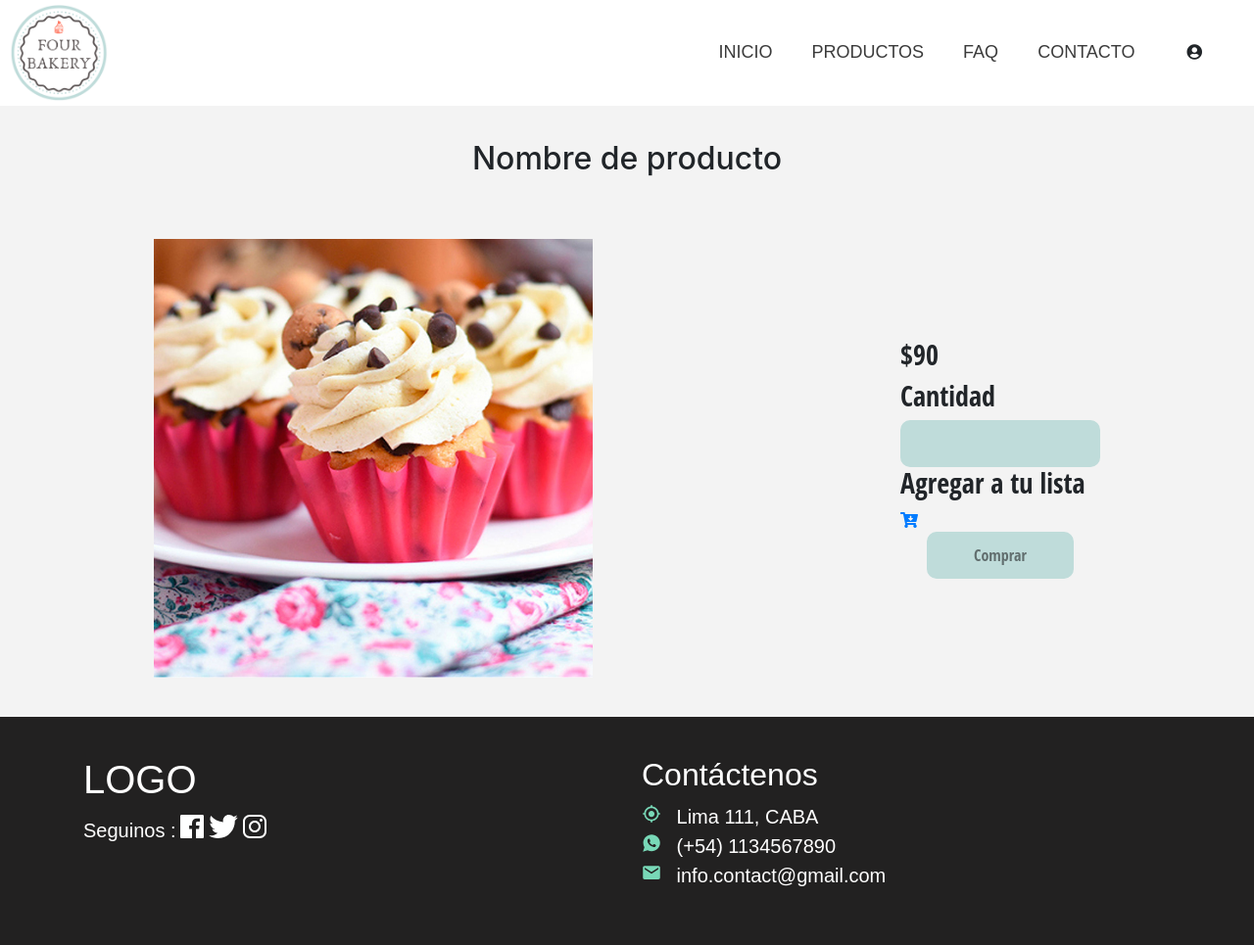
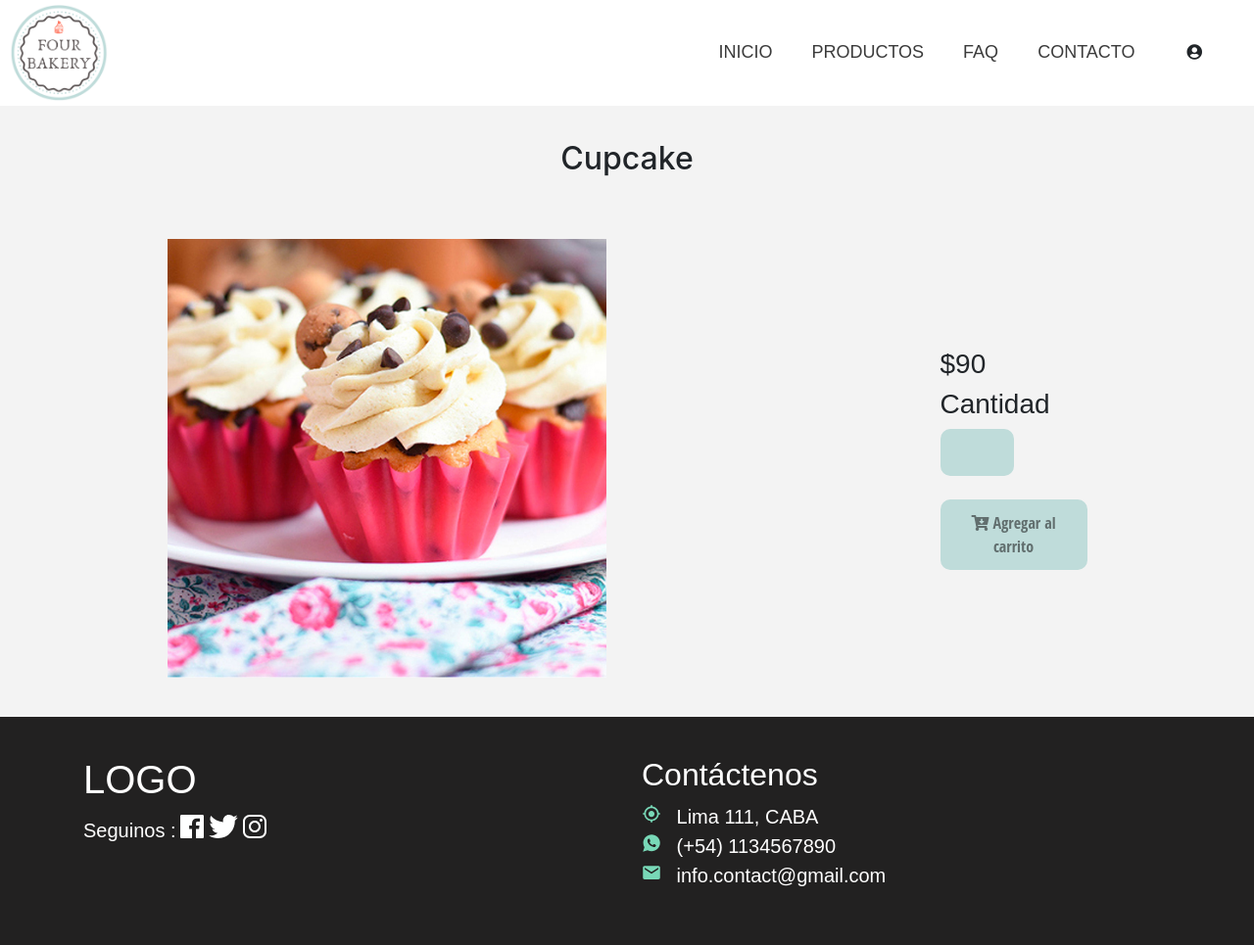
Before and after one commit to mar-p98/Proyecto, a PHP site: page /vistaDelProducto.php?producto=1 in a window 1280 px wide. Shown: the whole page at 98% size. Run offline with PHP 8.4, Linux system fonts and the light colour scheme; some libraries are stand-ins or nearby versions.

Commit message:
Agregar carrito con php

```diff
--- a/css/vista-del-producto.css
+++ b/css/vista-del-producto.css
@@ -19,8 +19,7 @@
   background-color:#BFDCDA;
   border-radius: 10px;
   border: none;
-  font-family: 'Open Sans Condensed', sans-serif;
-
+  font-family:'Raleway', sans-serif;
 }
 
 .img{
@@ -53,7 +52,7 @@ img{
 
 .alineacionTexto{
   padding: 40px;
-  font-family:'Open Sans Condensed', sans-serif;
+  font-family: 'Raleway', sans-serif;
 }
 
 .nombreDeProducto{
--- a/vistaDelProducto.php
+++ b/vistaDelProducto.php
@@ -3,6 +3,20 @@
   $contenido_archivo = file_get_contents('json/productos.json');
   $productos = json_decode($contenido_archivo, true);
   $producto = $productos[$idProducto];
+
+  if (isset($_GET['agregar'])) {
+    session_start();
+
+    if (isset($_SESSION['carrito'])) {
+      $carrito = $_SESSION['carrito'];
+    } else {
+      $carrito = [];
+    }
+
+    $carrito[] = $producto;
+    $_SESSION['carrito'] = $carrito;
+    header('location:vistaCarrito.php');
+  }
 
 ?>
 
@@ -28,7 +42,7 @@
 
   <main>
     <div class="nombreDeProducto">
-      <h2>Nombre de producto</h2>
+    <h2><?php echo $producto['nombre']?></h2>
     </div>
     <div class="contenedor1">
 
@@ -36,13 +50,11 @@
           <img src="<?php echo $producto['img']?>"/>
         </div>
         <div class="alineacionTexto">
-            <h3><?php echo $producto['precio']?></h3>
+            <h3>$<?php echo $producto['precio']?></h3>
+
             <h3>Cantidad</h3>
-
-            <input class="botoncantidad" type="number"> <br>
-            <h3>Agregar a tu lista</h3>
-            <a class="" href="vistaCarrito.php"><i class="fas fa-cart-arrow-down"></i></a>
-            <a class="botoncomprar" href="">Comprar</a>
+            <input min=0 max=50 class="botoncantidad" type="number"> <br><br>
+            <a class="botoncomprar" href="vistaDelProducto.php?producto=<?=$idProducto?>&agregar=true"><i class="fas fa-cart-arrow-down"></i> Agregar al carrito</a>
 
         </div>
     </div>
```
Also changed, not shown: json/productos.json (+12 -12 lines), vistaCarrito.php (+22 -10 lines).
